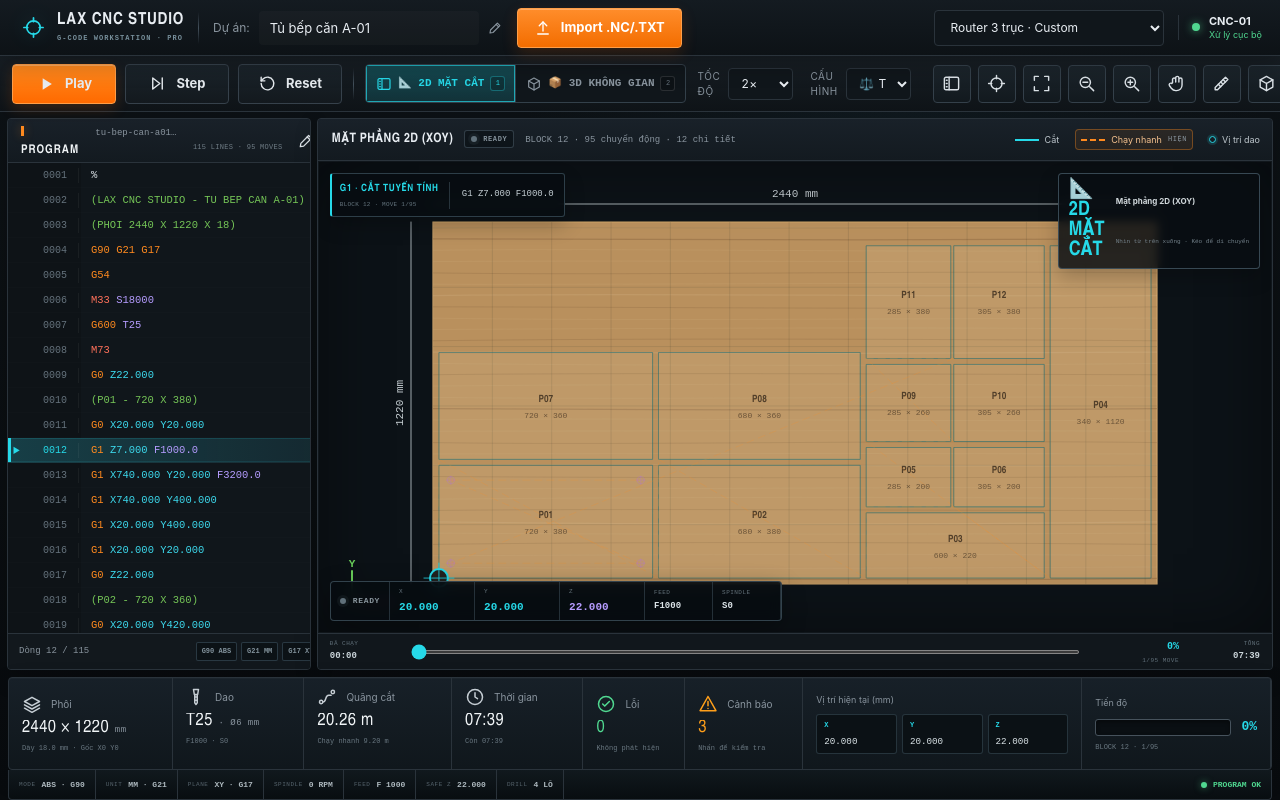
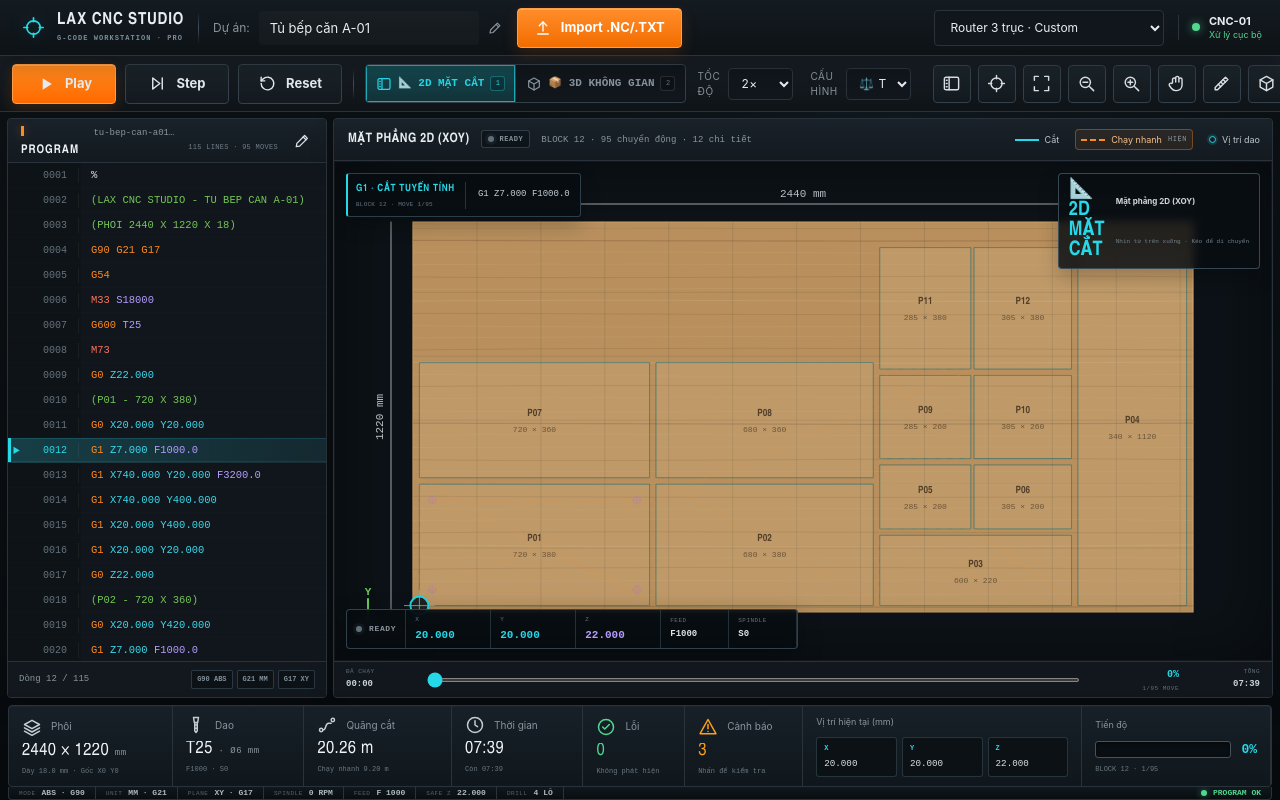
Before and after one commit to Laxury-H/lax-cnc-gcode-studio, a Next.js app: page / in a window 1280 px wide. Built offline with nearby package versions, Linux system fonts and the light colour scheme.

Commit message:
feat: initialize global CSS with Tailwind and design system variables

```diff
--- a/app/globals.css
+++ b/app/globals.css
@@ -86,12 +86,11 @@ textarea:focus-visible {
 
 .cnc-app {
   position: relative;
-  display: grid;
-  grid-template-rows: 56px 56px minmax(380px, 1fr) 100px 30px;
+  display: flex;
+  flex-direction: column;
   width: 100%;
   min-width: 760px;
   height: 100vh;
-  min-height: 650px;
   overflow: hidden;
   background:
     radial-gradient(circle at 70% 20%, rgba(27, 53, 65, 0.22), transparent 34%),
@@ -102,9 +101,11 @@ textarea:focus-visible {
   position: relative;
   z-index: 20;
   display: flex;
+  flex-shrink: 0;
   align-items: center;
   gap: 14px;
   min-width: 0;
+  min-height: 56px;
   padding: 0 18px;
   border-bottom: 1px solid var(--border);
   background:
@@ -299,10 +300,13 @@ textarea:focus-visible {
   position: relative;
   z-index: 18;
   display: flex;
+  flex-shrink: 0;
   align-items: center;
   gap: 11px;
   min-width: 0;
+  min-height: 56px;
   padding: 7px 12px;
+  overflow-x: auto;
   border-bottom: 1px solid var(--border);
   background:
     linear-gradient(180deg, rgba(24, 31, 37, 0.96), rgba(14, 19, 23, 0.96)),
@@ -466,15 +470,11 @@ textarea:focus-visible {
 }
 
 .workspace {
-  display: grid;
-  grid-template-columns: minmax(270px, 24%) minmax(0, 1fr);
+  display: flex;
+  flex: 1;
   gap: 6px;
   min-height: 0;
   padding: 6px 7px 0;
-}
-
-.workspace.is-code-collapsed {
-  grid-template-columns: minmax(0, 1fr);
 }
 
 .workspace.is-code-collapsed .code-panel {
@@ -495,8 +495,14 @@ textarea:focus-visible {
 }
 
 .code-panel {
+  flex: 0 0 clamp(280px, 25vw, 400px);
   display: grid;
+  grid-template-columns: minmax(0, 1fr);
   grid-template-rows: 40px minmax(0, 1fr) 32px;
+}
+
+.simulation-panel {
+  flex: 1;
 }
 
 .panel-titlebar,
@@ -1743,7 +1749,6 @@ button.metric-card {
 
 .cnc-app.is-simulator-expanded,
 .cnc-app:fullscreen {
-  grid-template-rows: 0 58px minmax(0, 1fr) 0 0;
   min-width: 0;
   height: 100vh;
   min-height: 100vh;
@@ -1762,7 +1767,6 @@ button.metric-card {
 
 .cnc-app.is-simulator-expanded .workspace,
 .cnc-app:fullscreen .workspace {
-  grid-template-columns: minmax(0, 1fr);
   padding: 0;
 }
 
```
